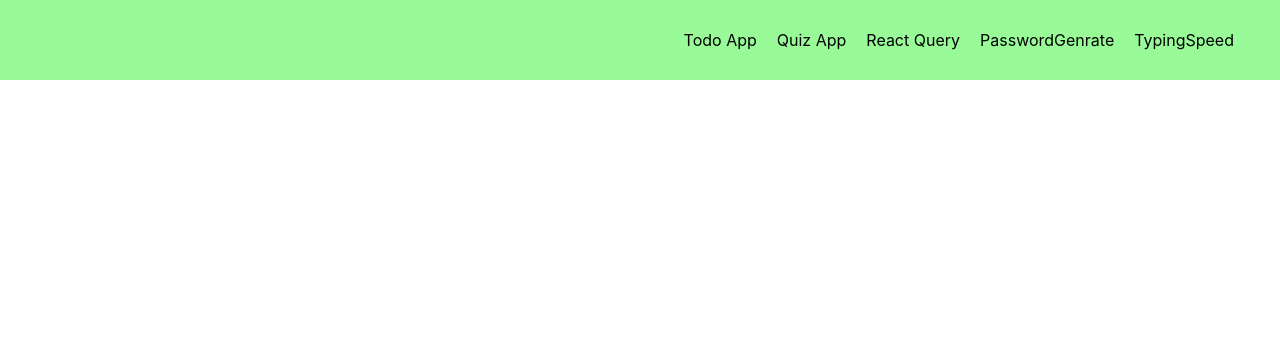
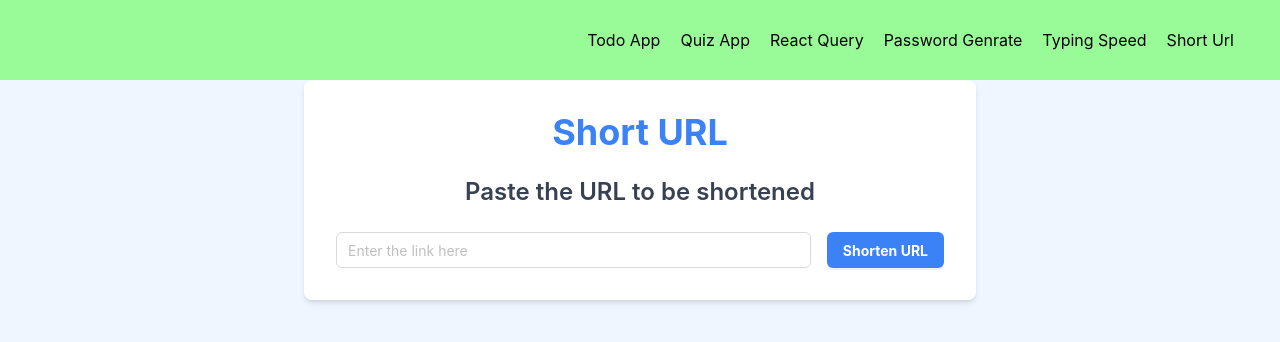
Before and after one commit to jenishpandit/react-demos, a React (Create React App) app: page /shorturl in a window 1280 px wide. Shown: the top 342 px of the page. Built offline with nearby package versions, Linux system fonts and the light colour scheme.

Commit message:
first commit

```diff
--- a/package.json
+++ b/package.json
@@ -24,6 +24,7 @@
     "react-dom": "^18.2.0",
     "react-icons": "^5.0.1",
     "react-lorem-ipsum": "^1.4.10",
+    "react-qr-code": "^2.0.12",
     "react-redux": "^9.1.0",
     "react-router": "^6.21.3",
     "react-router-dom": "^6.22.0",
--- a/src/App.css
+++ b/src/App.css
@@ -26,7 +26,7 @@
 }
 
 .nav-bar-links:hover {
-  background-color: #555;
+  background-color: green;
   color: white;
 }
 
--- a/src/App.tsx
+++ b/src/App.tsx
@@ -13,6 +13,8 @@ import Dependant from './reactQuery/Dependant';
 import Pagination from './reactQuery/Pagination';
 import Password from './pass-genrate/Password'
 import TypingSpeed from './typing-speed/TypingSpeed';
+import ShortUrl from './short-Url/ShortUrl';
+
 
 const App = () => {
   return (
@@ -30,6 +32,7 @@ const App = () => {
         <Route path='/pagination' element={<Pagination/>}/>
         <Route path='/password' element={<Password/>}/>
         <Route path='/typing' element={<TypingSpeed/>}/>
+        <Route path='/shorturl' element={<ShortUrl/>}/>
       </Routes>
       </BrowserRouter>
   )
--- a/src/navbar/Navbar.tsx
+++ b/src/navbar/Navbar.tsx
@@ -16,19 +16,22 @@ function Navbar() {
           </NavLink>
 
 
-          <NavLink className='nav-bar-links' to='/quizapp'>
+          <NavLink  className='nav-bar-links' to='/quizapp'>
             Quiz App
           </NavLink>
 
-          <NavLink className='nav-bar-links' to='/products'>
+          <NavLink  className='nav-bar-links' to='/products'>
             React Query
           </NavLink>
 
           <NavLink className='nav-bar-links' to='/password'>
-            PasswordGenrate
+            Password Genrate
           </NavLink>
           <NavLink className='nav-bar-links' to='/typing'>
-            TypingSpeed
+            Typing Speed
+          </NavLink>
+          <NavLink className='nav-bar-links' to='/shorturl'>
+           Short Url
           </NavLink>
 
     </div>
--- /dev/null
+++ b/src/short-Url/ShortUrl.tsx
@@ -0,0 +1,87 @@
+import { Button, Input, Space, message, Spin, Tag, Tooltip } from 'antd';
+import { useState } from 'react';
+import QRCode from 'react-qr-code';
+import { CopyOutlined, QrcodeOutlined } from '@ant-design/icons';
+import axios from 'axios';
+
+const ShortUrl = () => {
+  const [inputUrl, setInputUrl] = useState('');
+  const [shortenedUrl, setShortenedUrl] = useState('');
+  const [loading, setLoading] = useState(false);
+  const [showQrCode, setShowQRCode] = useState(false);
+
+  const handleShortenUrl = async () => {
+    try {
+      setLoading(true);
+      const response = await axios.post('https://shortty.vercel.app/api/shorty-url/generate', {
+        urlValue: inputUrl
+      });
+
+      const { message } = response.data;
+      setShortenedUrl(message);
+    } catch (error:any) {
+      console.log('Error shortening URL:', error.message);
+      message.error('Failed to shorten URL. Please try again.');
+    } finally {
+      setLoading(false);
+    }
+  };
+
+  const handleCopyUrl = () => {
+    navigator.clipboard.writeText(shortenedUrl);
+    message.success('Copied to clipboard!');
+  };
+
+  const handleGenerateQrcode = () => {
+    setShowQRCode(true);
+  };
+
+  return (
+    <div className='min-h-screen bg-blue-50'>
+    <div className="flex items-center justify-center  ">
+      <div className="w-full max-w-2xl p-8 bg-white rounded-lg shadow-md bg-blue-50">
+        <h1 className="text-4xl font-bold text-blue-500 text-center mb-6">Short URL</h1>
+        <h1 className="text-2xl font-semibold text-gray-700 text-center mb-6">Paste the URL to be shortened</h1>
+        <div className="flex items-center space-x-4">
+          <Input
+            className="flex-grow focus:ring-0 h-9"
+            placeholder="Enter the link here"
+            value={inputUrl}
+            onChange={(e) => setInputUrl(e.target.value)}
+          />
+          <Button
+            className="bg-blue-500 hover:bg-blue-600 text-white font-bold h-9"
+            type="primary"
+            onClick={handleShortenUrl}
+
+          >
+            Shorten URL
+          </Button>
+        </div>
+        {loading && <div className="text-center mt-4"><Spin  size='large'/></div>}
+        {shortenedUrl && (
+          <div className="mt-8">
+
+              Shortened URL:
+
+            <div className='mt-4 flex items-center space-x-2'>
+            <Tag color='blue' className='text-lg h-10 '>
+            <p className="mt-1 text-gray-700">{shortenedUrl}</p>
+           </Tag>
+                <Tooltip title='Copy'>
+                <CopyOutlined className='text-lg cursor-pointer text-blue-500' style={{fontSize:'30px'}} onClick={handleCopyUrl} />
+                </Tooltip>
+                <Tooltip title="Genrate QR Code" >
+                <QrcodeOutlined className='text-lg cursor-pointer text-blue-500' style={{fontSize:'35px'}} onClick={handleGenerateQrcode} />
+                </Tooltip>
+            </div>
+            {showQrCode && <div className="mt-4"><QRCode value={shortenedUrl} /></div>}
+          </div>
+        )}
+      </div>
+    </div>
+    </div>
+  );
+};
+
+export default ShortUrl;
```
Also changed, not shown: 1 other file (tests, documents, lock files or other folders).
